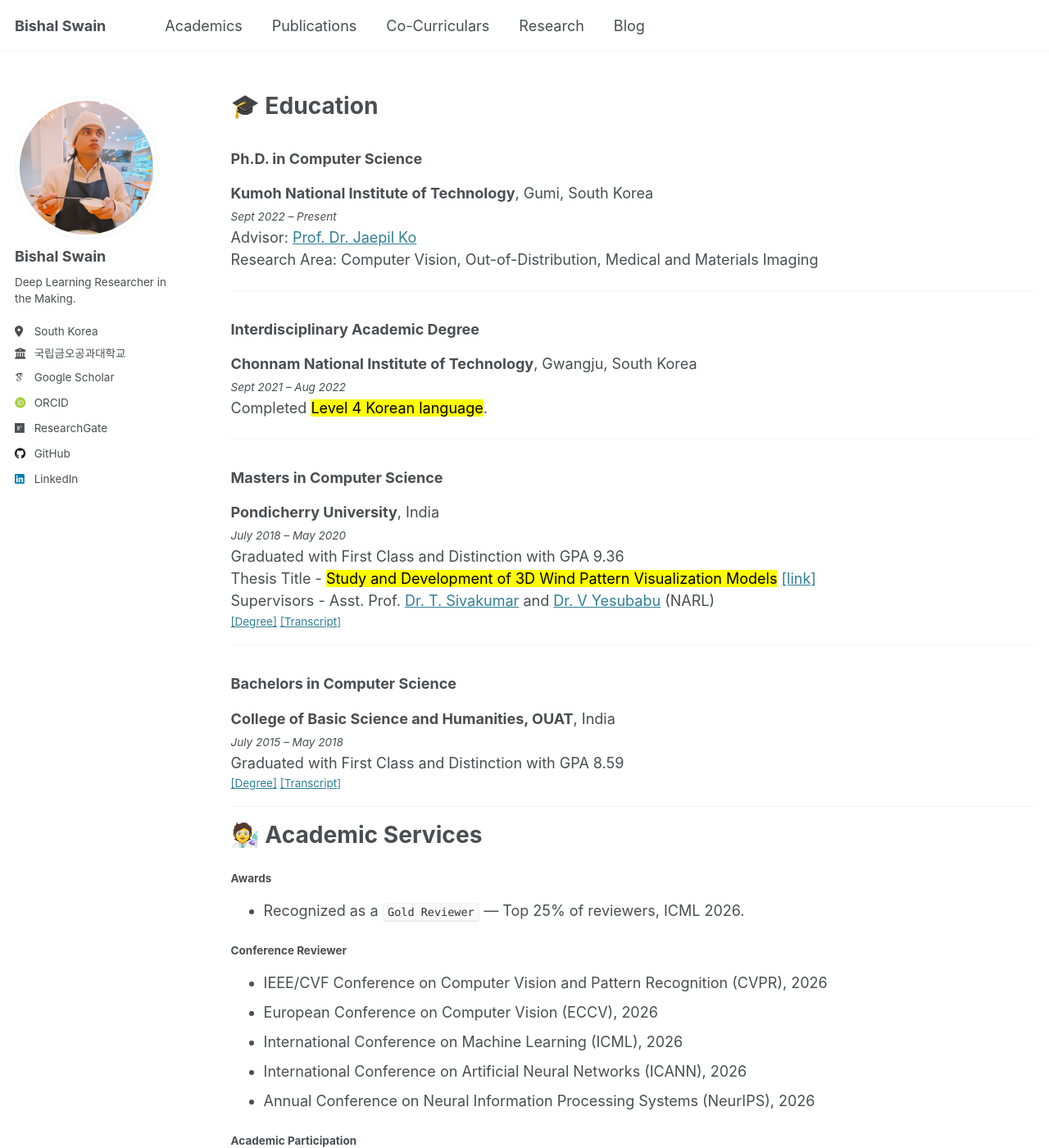
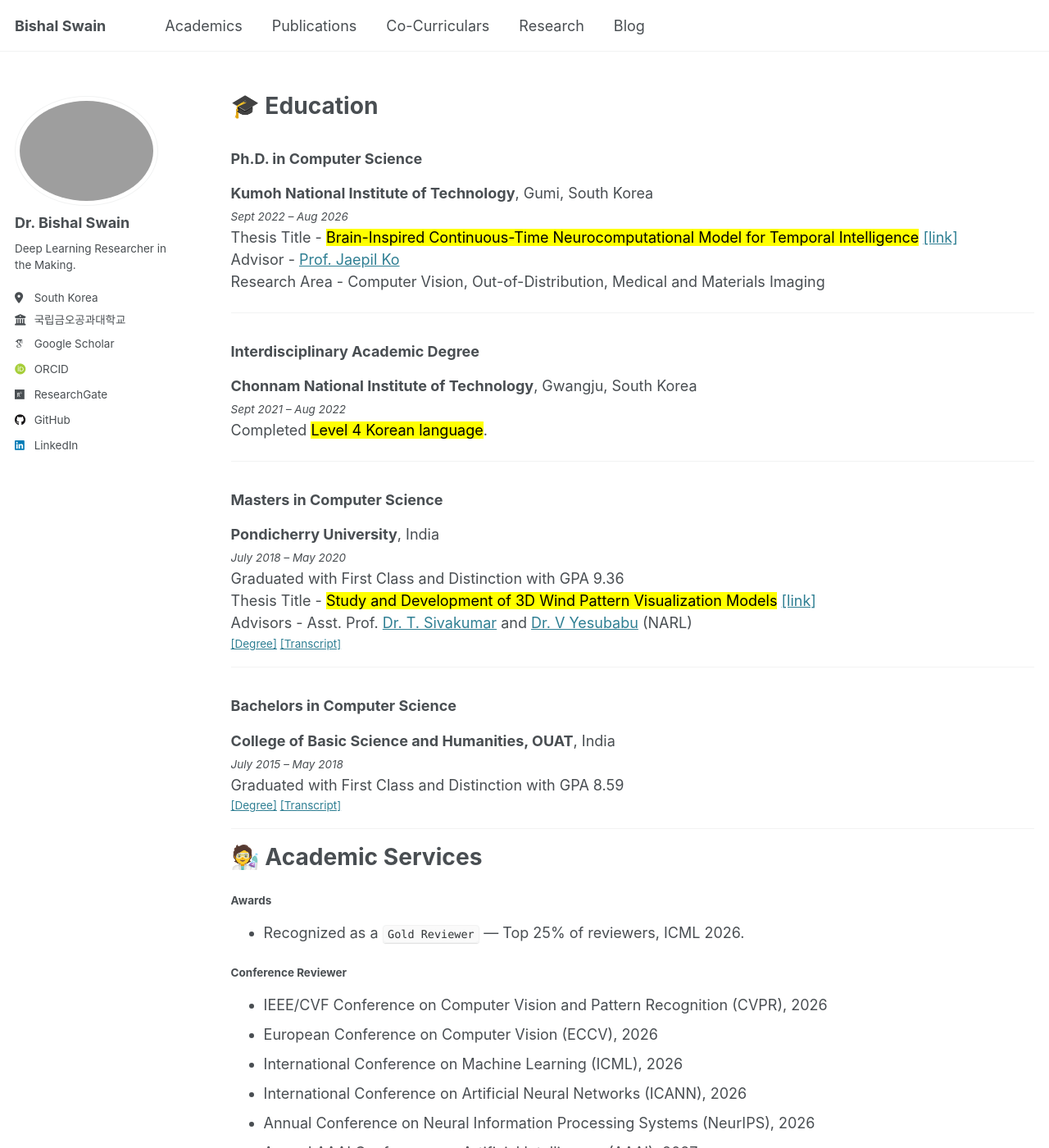
Before and after one commit to bluesaiyancodes/bluesaiyancodes.github.io, a Jekyll site: the page built from _pages/academics.md, in a window 1280 px wide and 1400 px high. Shown: the whole window at 82% size. Built offline with Jekyll 4.4.1, drawn with Linux system fonts in a browser that asks for light colours; some web fonts are replaced; some of the changed text lies outside the part shown.

Commit message:
graduation update

```diff
--- a/_config.yml
+++ b/_config.yml
@@ -45,8 +45,8 @@ other:
 #               Additional customization can be done by editing /_includes/author-profile.html
 author:
   # Biographic information
-  avatar           : "bishal2.jpg"
-  name             : "Bishal Swain"
+  avatar           : "bishal3.jpg"
+  name             : "Dr. Bishal Swain"
   pronouns         : # example: "she/her"
   bio              : "Deep Learning Researcher in the Making."
   location         : "South Korea"
--- a/_pages/academics.md
+++ b/_pages/academics.md
@@ -12,9 +12,10 @@ redirect_from:
 
 ### Ph.D. in Computer Science
 **Kumoh National Institute of Technology**, Gumi, South Korea
-<small>*Sept 2022 – Present*</small>
-Advisor: [Prof. Dr. Jaepil Ko](http://cvpr.kumoh.ac.kr/nonezero/)
-Research Area: Computer Vision, Out-of-Distribution, Medical and Materials Imaging
+<small>*Sept 2022 – Aug 2026*</small>
+Thesis Title - <mark>Brain-Inspired Continuous-Time Neurocomputational Model for Temporal Intelligence</mark>  [[link]](https://www-riss-kr.libproxy.kumoh.ac.kr/search/detail/DetailView.do?p_mat_type=be54d9b8bc7cdb09&control_no=ddded47a4556024bffe0bdc3ef48d419)<br/>
+Advisor - [Prof. Jaepil Ko](http://cvpr.kumoh.ac.kr/nonezero/)<br/>
+Research Area - Computer Vision, Out-of-Distribution, Medical and Materials Imaging
 
 ---
 
@@ -30,7 +31,7 @@ Completed <mark>Level 4 Korean language</mark>.
 <small>*July 2018 – May 2020*</small>
 Graduated with First Class and Distinction with GPA 9.36
 Thesis Title - <mark>Study and Development of 3D Wind Pattern Visualization Models</mark>  [[link]](https://www.researchgate.net/publication/390794919_Study_and_Development_of_3D_Wind_Pattern_Visualization_Models)
-Supervisors - Asst. Prof. [Dr. T. Sivakumar](https://www.pondiuni.edu.in/faculy_profiles/t-sivakumar/) and [Dr. V Yesubabu](https://scholar.google.co.in/citations?user=xFoyQPYAAAAJ&hl=en) (NARL)
+Advisors - Asst. Prof. [Dr. T. Sivakumar](https://www.pondiuni.edu.in/faculy_profiles/t-sivakumar/) and [Dr. V Yesubabu](https://scholar.google.co.in/citations?user=xFoyQPYAAAAJ&hl=en) (NARL)
 <h5 style="font-weight: normal; margin-top: -20px; margin-bottom: 20px">
 <a href="https://drive.google.com/file/d/17ZwGiB97MLZjE78X1CTeZvsqxF4Y483-/view?usp=sharing">[Degree]</a> <a href="https://drive.google.com/file/d/1LjfopVJHvNvdqeA7JZ5JJAtS24-VWGiZ/view?usp=sharing">[Transcript]</a>
 </h5>
@@ -59,6 +60,7 @@ Graduated with First Class and Distinction with GPA 8.59
 - International Conference on Machine Learning (ICML), 2026
 - International Conference on Artificial Neural Networks (ICANN), 2026
 - Annual Conference on Neural Information Processing Systems (NeurIPS), 2026
+- Annual AAAI Conference on Artificial Intelligence (AAAI), 2027
 
 #### Academic Participation
 - Committee Member, Registration and Travel Grants, MICCAI 2026
```
Also changed, not shown: _pages/about.md (+4 -3 lines), 3 other files.
